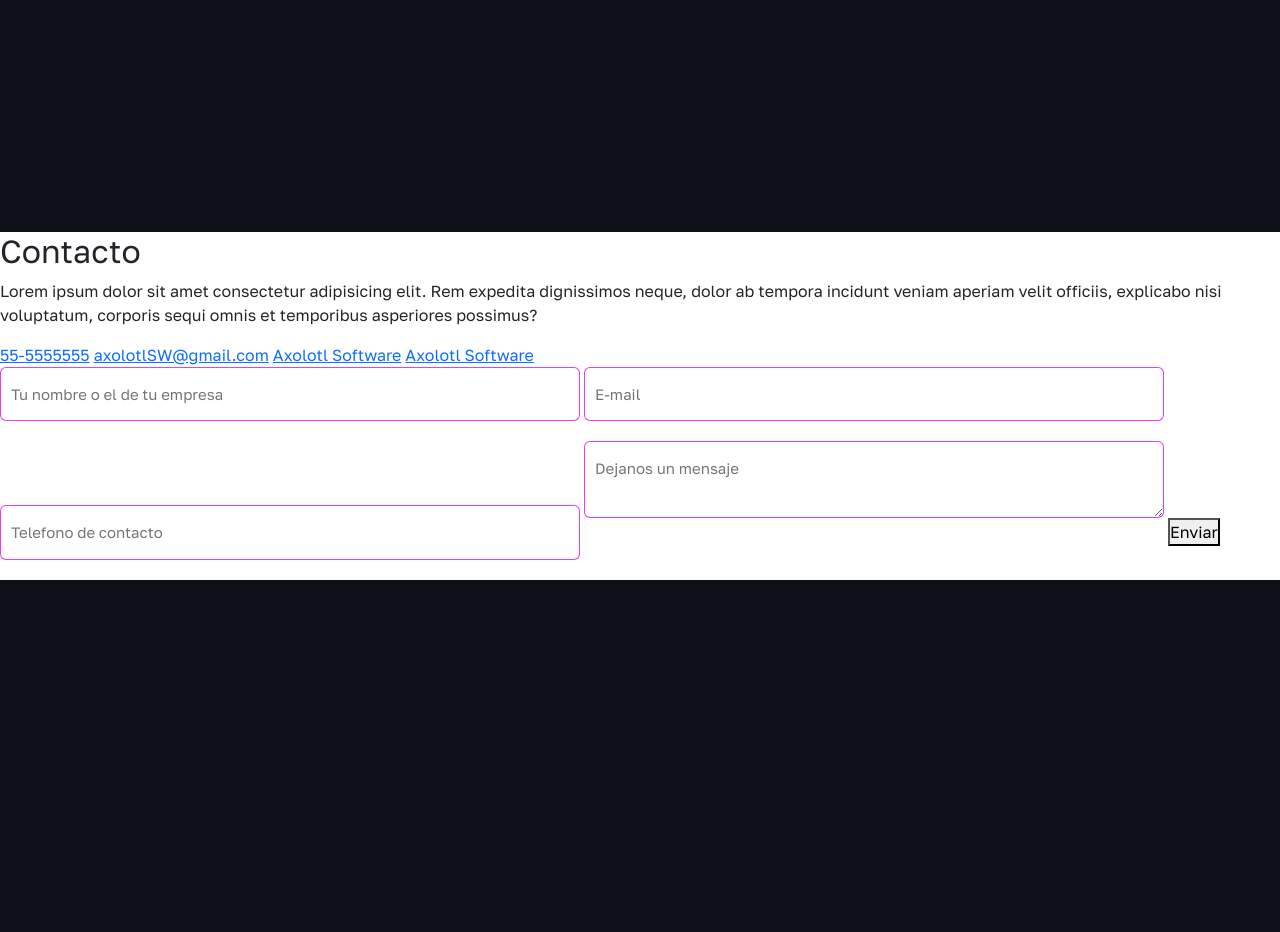
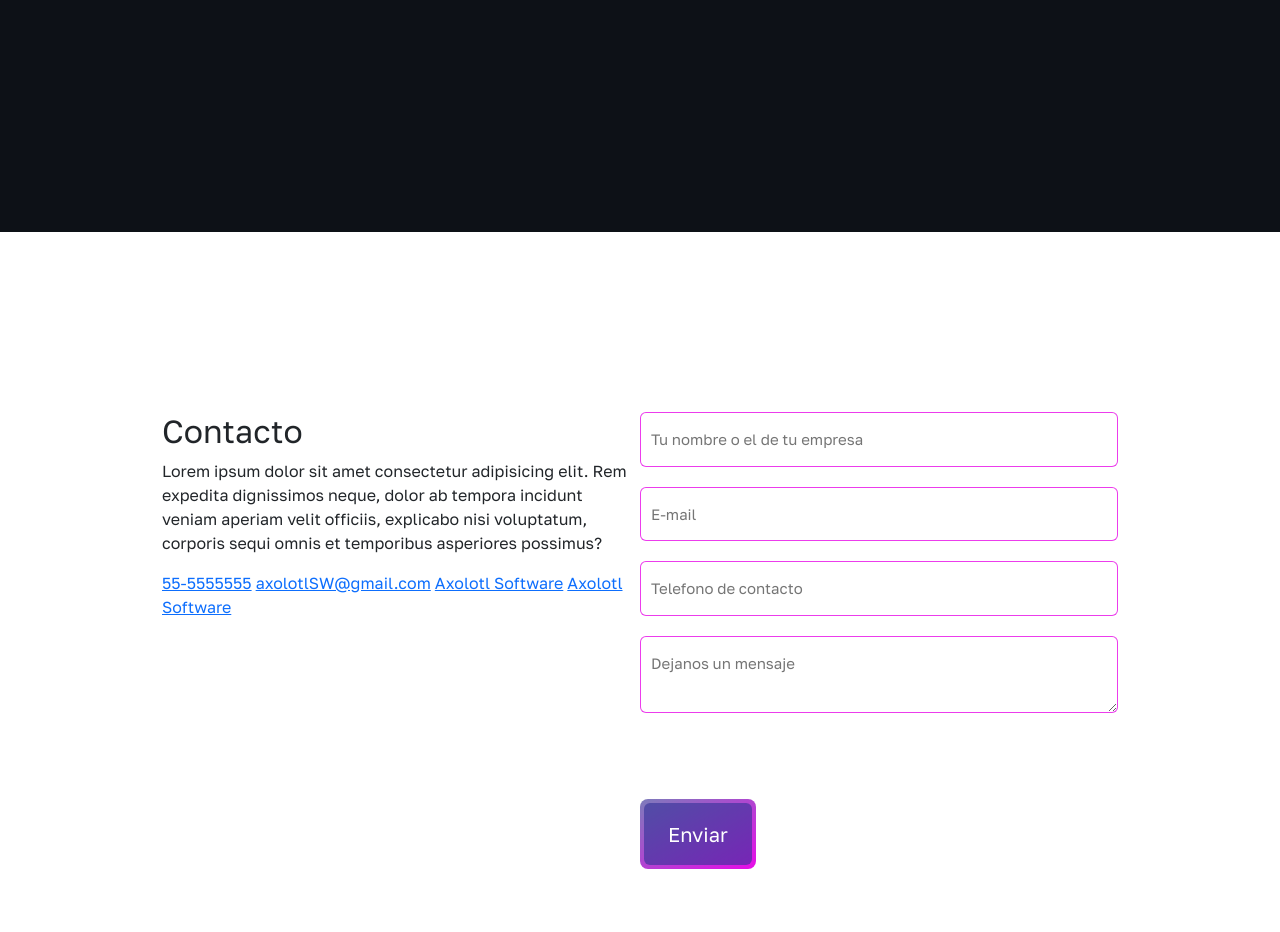
Before and after one commit to Ferchoshaggy/AxolotlWEB, a PHP site: page / in a window 1280 px wide. Shown: the part 4997-5929 px from the top of the page. Before the commit the page ends 5577 px from the top, so only its background shows below. Run offline with PHP 8.4, Linux system fonts and the light colour scheme.

Commit message:
segundo comit

```diff
--- a/index.html
+++ b/index.html
@@ -248,8 +248,9 @@
 <!-- -->
 
 
+<div class="container">
+<section class="contacto" id="contacto">
 
-<section class="contacto" id="contacto">
     <div class="form">
         <h2>Contacto</h2>
         <p>Lorem ipsum dolor sit amet consectetur adipisicing elit. Rem expedita dignissimos neque, dolor ab tempora
@@ -264,6 +265,7 @@
         <a href="#"><i class="fa fa-whatsapp" aria-hidden="true"></i>
             Axolotl Software</a>
     </div>
+
     <form action="#" autocomplete="off">
         <input type="text" name="nombre" placeholder="Tu nombre o el de tu empresa" class="campo">
         <input type="text" name="correro" placeholder="E-mail" class="campo">
@@ -277,7 +279,7 @@
         </button>
     </form>
 </section>
-
+</div>
 
 <script src="bootstrap-5.3.2-dist/js/bootstrap.bundle.min.js"></script>
 </body>
--- a/public/css/estilos.css
+++ b/public/css/estilos.css
@@ -184,7 +184,7 @@ header.abajo .logo {
 
 }
 
- .comenzar{
+ .comenzar, .contacto form .enviar{
     margin-top: 60px;
     border: 0;
     background-image: linear-gradient(150deg,
@@ -211,7 +211,7 @@ header.abajo .logo {
     transition: .3s;
 }
 
-.comenzar span, .enviarForm span{
+.comenzar span, .enviarForm span, .contacto form .enviar span{
     font-size: 20px;
     background-color: #3333999c;
     padding: 16px 24px;
@@ -392,3 +392,18 @@ header.abajo .logo {
     justify-content: space-evenly;
 
 }
+
+.contacto {
+
+    display: flex;
+    justify-content: space-around;
+    height: 600px;
+    margin: 0;
+    padding: 5em;
+    box-sizing: border-box;
+    width: 100%;
+    display: grid;
+    grid-template-columns: repeat(2, 1fr);
+    grid-gap: 50;
+    margin-top: 100px;
+}
```
